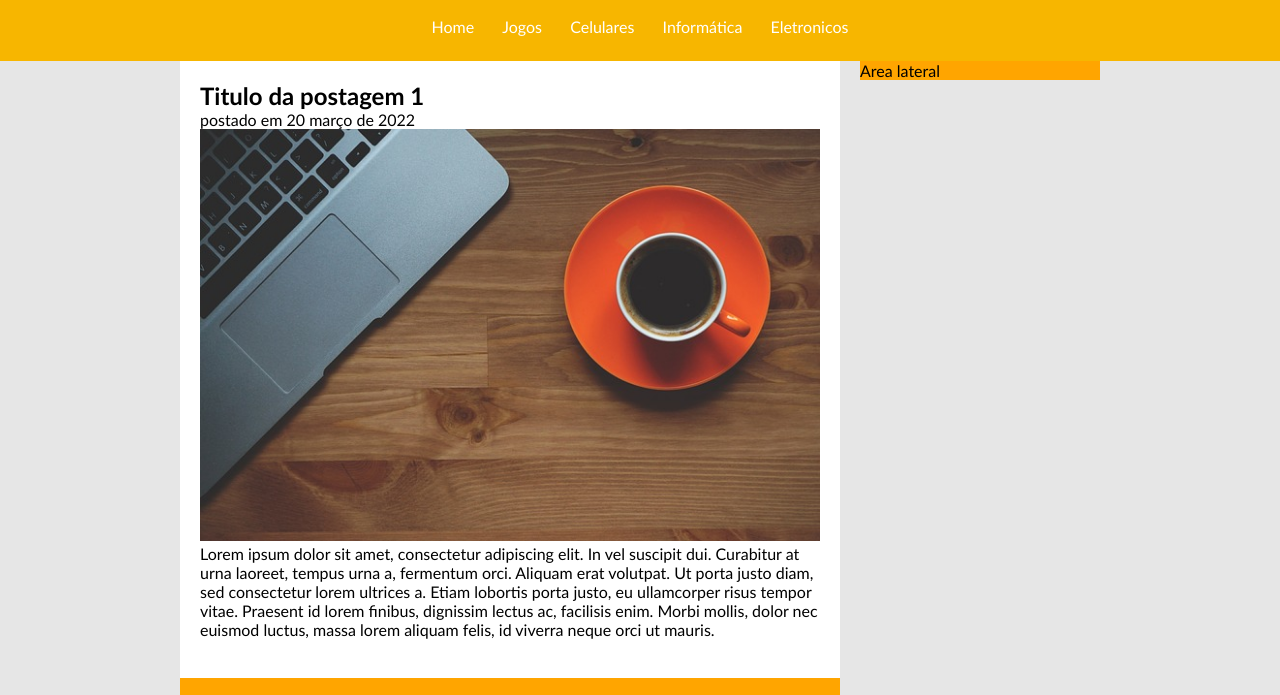
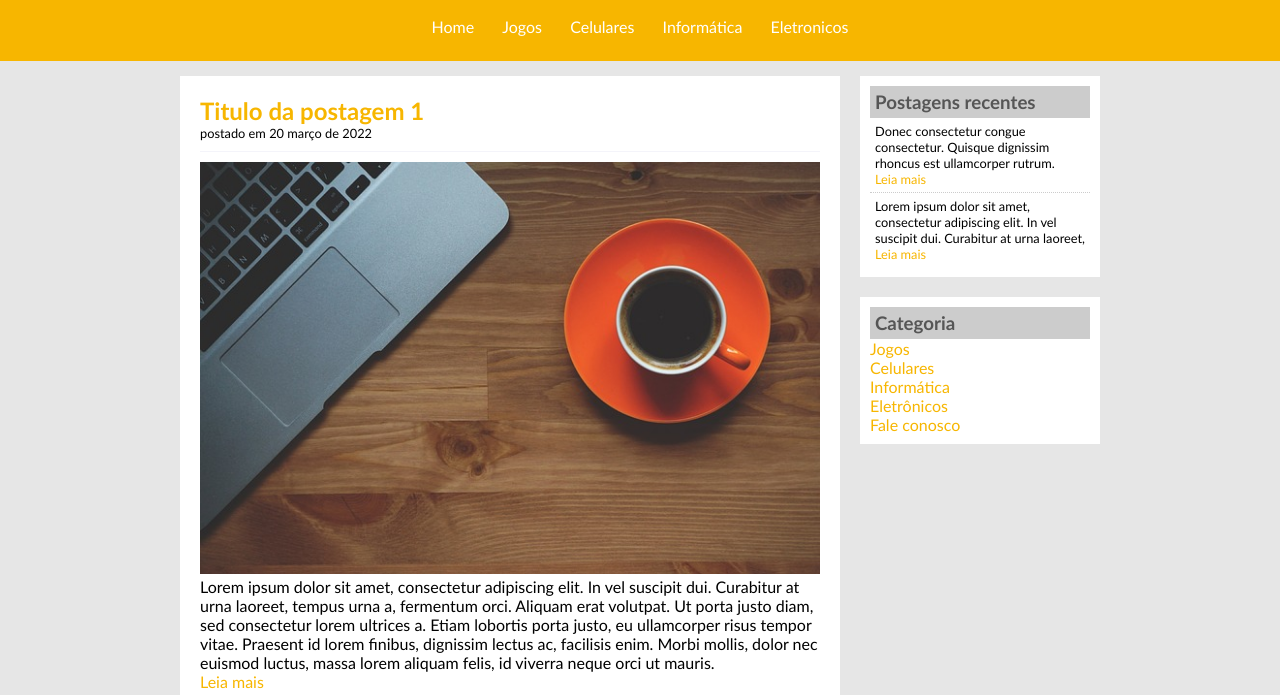
Before and after one commit to diegsonjunio/Projeto-TecBlog, a plain HTML site: page index.html in a window 1280 px wide. Shown: the part 76-771 px from the top of the page. Drawn offline with Linux system fonts and the light colour scheme.

Commit message:
Final do projeto

```diff
--- a/css/estilo.css
+++ b/css/estilo.css
@@ -26,10 +26,7 @@ body {
 #area-principal {
     width: 920px;
     margin: 0 auto;
-}
-
-#area-postagens, #area-lateral {
-    background: orange;
+    padding: 15px;
 }
 
 #area-postagens {
@@ -48,6 +45,18 @@ body {
     background: white;
 }
 
+.conteudo-lateral {
+    background: white;
+    padding: 10px;
+    margin-bottom: 20px;
+}
+
+.postagem-lateral {
+    font-size: 0.8em;
+    padding: 5px;
+    border-bottom: 1px dotted #ccc;
+}
+
 #rodape {
     clear: both;
     text-align: center;
@@ -63,13 +72,24 @@ a {
 }
 
 a:link, a:visited {
+    color: #f7b600;
+
+}
+
+a:hover {
+    text-decoration: underline;
+}
+
+
+#area-cabecalho a:link, #area-cabecalho a:visited {
     color: #fff;
     padding: 8px 12px;
 }
 
-a:hover {
+#area-cabecalho a:hover {
     color: #f7b600;
     background: #fff;
+    text-decoration: none;
 }
 
 /*
@@ -80,6 +100,24 @@ h1 {
     font-size: 2.5em;
 }
 
+h2 {
+    color: #f7b600;
+}
+
+h3 {
+    color: #565656;
+    background: #ccc;
+    padding: 5px;
+}
+
 .branco {
     color: white;
 }
+
+.data-postagem {
+    font-size: 0.8em;
+    border-bottom: 1px solid #f4f4fa;
+    padding-bottom: 10px;
+    margin-bottom: 10px;
+    display: block;
+}
--- a/index.html
+++ b/index.html
@@ -30,16 +30,56 @@
         <div id="area-postagens">
             <div class="postagem">
                 <h2>Titulo da postagem 1</h2>
-                <span>postado em 20 março de 2022</span>
+                <span class="data-postagem">postado em 20 março de 2022</span>
                 <img width="620px" src="imagens/imagem1.jpg">
                 <p>
                     Lorem ipsum dolor sit amet, consectetur adipiscing elit. In vel suscipit dui. Curabitur at urna laoreet, tempus urna a, fermentum orci. Aliquam erat volutpat. Ut porta justo diam, sed consectetur lorem ultrices a. Etiam lobortis porta justo, eu ullamcorper risus tempor vitae. Praesent id lorem finibus, dignissim lectus ac, facilisis enim. Morbi mollis, dolor nec euismod luctus, massa lorem aliquam felis, id viverra neque orci ut mauris.
                 </p>
-                <a href="#">Leia mais</a>
+                <a href="">Leia mais</a>
             </div><!--// fechamento postagem -->
+
+            <!-- abertura postagem -->
+            <div class="postagem">
+                <h2>Titulo da postagem 2</h2>
+                <span class="data-postagem">postado 10 de março 2022</span>
+                <img width="620px" src="imagens/imagem2.jpg">
+                <p>
+                    Donec consectetur congue consectetur. Quisque dignissim rhoncus est ullamcorper rutrum. Maecenas vitae nibh ut dolor feugiat rutrum. Phasellus a porta augue, a consequat nibh. Curabitur eleifend, libero vel volutpat viverra, justo leo tempus purus, a venenatis sem lectus sed ante. Cras ut volutpat sem. Nulla facilisi. Ut euismod accumsan ipsum eu viverra. Donec dictum ut arcu nec lacinia. Integer pretium ante ut viverra convallis. Morbi id mauris ipsum.
+                </p>
+                <a href="">Leia mais</a>
+            </div><!-- fechamento de postagem -->
         </div>
         <div id="area-lateral">
-            Area lateral
+
+            <div class="conteudo-lateral">
+                <h3>Postagens recentes</h3>
+                <div class="postagem-lateral">
+                    <p>
+                        Donec consectetur congue consectetur. Quisque dignissim rhoncus est ullamcorper rutrum.
+                    </p>
+                    <a href="">Leia mais</a>
+                </div>
+
+                <div class="postagem-lateral" style="border-bottom: none;">
+                    <p>
+                        Lorem ipsum dolor sit amet, consectetur adipiscing elit. In vel suscipit dui. Curabitur at urna laoreet,
+                    </p>
+                    <a href="">Leia mais</a>
+                </div>
+
+            </div>
+
+            <div class="conteudo-lateral">
+                <h3>Categoria</h3>
+
+                <a href="">Jogos</a><br>
+                <a href="">Celulares</a><br>
+                <a href="">Informática</a><br>
+                <a href="">Eletrônicos</a><br>
+                <a href="">Fale conosco</a>
+
+            </div>
+
         </div>
 
         <div id="rodape">
```
